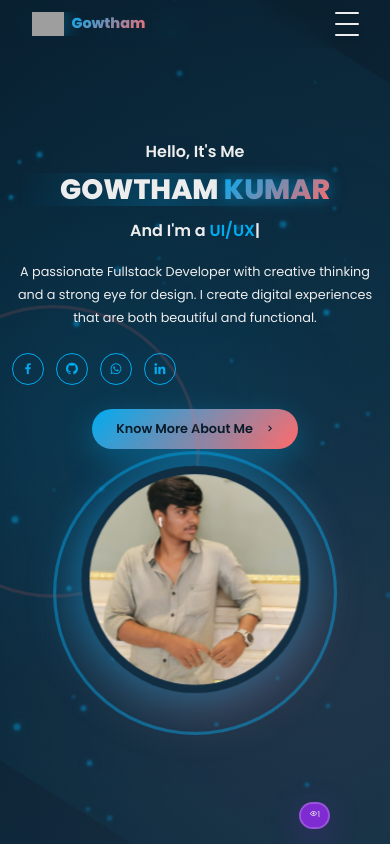
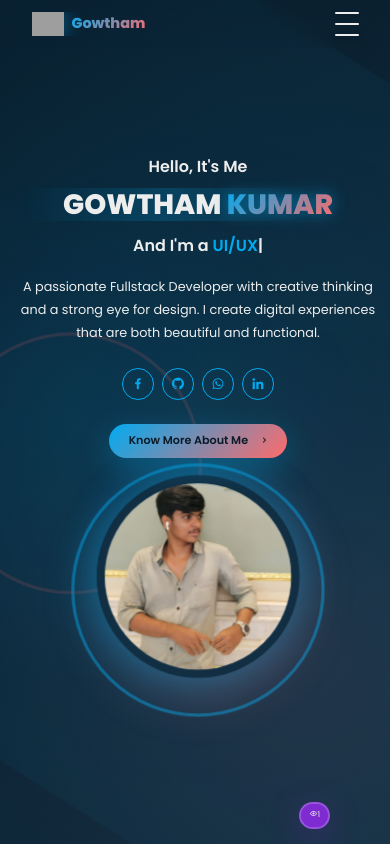
Before and after one commit to Gowtham310106/dev-portfolio, a React (Vite) app: page / in a window 390 px wide. Shown: the top 844 px of the page. Built offline with nearby package versions, Linux system fonts and the light colour scheme; grey boxes are pictures that could not be loaded.

Commit message:
adjused icon secction

```diff
--- a/src/styles/Home.css
+++ b/src/styles/Home.css
@@ -41,27 +41,6 @@
   100% { opacity: 1; }
 }
 
-/* Animated Particles */
-.particles-container {
-  position: absolute;
-  top: 0;
-  left: 0;
-  width: 100%;
-  height: 100%;
-  pointer-events: none;
-  z-index: 1;
-  overflow: hidden;
-}
-
-.particle {
-  position: absolute;
-  background: var(--primary-color);
-  border-radius: 50%;
-  opacity: 0.3;
-  filter: blur(1px);
-  box-shadow: 0 0 10px rgba(0, 171, 240, 0.5);
-}
-
 .home .container {
   display: grid;
   grid-template-columns: 1fr 1fr;
@@ -69,6 +48,11 @@
   gap: 6rem;
   position: relative;
   z-index: 1;
+}
+
+.home-content {
+  position: relative;
+  z-index: 10; /* Higher z-index for content */
 }
 
 .home-content h3 {
@@ -135,10 +119,15 @@
   opacity: 0.8;
 }
 
+/* FIXED: Social Icons with proper z-index */
 .home-sci {
   display: flex;
   gap: 1.5rem;
   margin-bottom: 3rem;
+  justify-content: flex-start;
+  width: 100%;
+  position: relative;
+  z-index: 20; /* Higher z-index than profile rings */
 }
 
 .home-sci a {
@@ -156,6 +145,8 @@
   transition: all 0.4s cubic-bezier(0.4, 0, 0.2, 1);
   position: relative;
   overflow: hidden;
+  z-index: 21; /* Even higher z-index for individual icons */
+  pointer-events: auto; /* Ensure clicks work */
 }
 
 .home-sci a::before {
@@ -232,6 +223,7 @@
   box-shadow: var(--shadow);
   position: relative;
   overflow: hidden;
+  z-index: 20; /* Higher z-index */
 }
 
 .btn-box::before {
@@ -269,11 +261,14 @@
   transform: translateX(0.5rem) rotate(90deg);
 }
 
+/* FIXED: Profile picture with proper z-index management */
 .profile-picture {
   display: flex;
   justify-content: center;
   align-items: center;
   perspective: 1000px;
+  position: relative;
+  z-index: 5; /* Lower z-index than content */
 }
 
 .image-container {
@@ -282,6 +277,7 @@
   height: 40rem;
   transform-style: preserve-3d;
   transition: transform 0.3s ease;
+  z-index: 5;
 }
 
 .profile {
@@ -291,12 +287,13 @@
   border-radius: 50%;
   border: 1rem solid var(--secondary-color);
   position: relative;
-  z-index: 2;
+  z-index: 6; /* Higher than rings but lower than social icons */
   animation: float 4s ease-in-out infinite;
   box-shadow:
     0 0 40px rgba(0, 171, 240, 0.4),
     inset 0 0 40px rgba(0, 171, 240, 0.1);
   transition: all 0.3s ease;
+  pointer-events: none; /* Profile image shouldn't block clicks */
 }
 
 .image-container:hover .profile {
@@ -317,9 +314,11 @@
   filter: blur(3rem);
   opacity: 0.3;
   animation: pulse 3s ease-in-out infinite alternate;
-  z-index: 1;
+  z-index: 4; /* Lower than profile image */
+  pointer-events: none; /* Shouldn't block clicks */
 }
 
+/* FIXED: Profile rings with lower z-index and pointer-events none */
 .profile-ring {
   position: absolute;
   top: 50%;
@@ -330,8 +329,9 @@
   border: 3px solid var(--primary-color);
   border-radius: 50%;
   opacity: 0.3;
-  z-index: 0;
+  z-index: 3; /* Lower z-index than social icons */
   animation: ring-pulse 3s ease-in-out infinite;
+  pointer-events: none; /* This is key - rings won't block clicks */
 }
 
 .profile-ring::before {
@@ -345,6 +345,7 @@
   border-radius: 50%;
   opacity: 0.2;
   animation: ring-pulse 3s ease-in-out infinite 0.5s;
+  pointer-events: none; /* Ensure pseudo-element also doesn't block clicks */
 }
 
 @keyframes float {
@@ -378,7 +379,7 @@
   }
 }
 
-/* Responsive Design */
+/* FIXED: Responsive Design with proper z-index management */
 @media (max-width: 968px) {
   .home .container {
     grid-template-columns: 1fr;
@@ -394,6 +395,43 @@
     width: 35rem;
     height: 35rem;
   }
+
+  /* FIX: Center social icons on tablet and mobile */
+  .home-sci {
+    justify-content: center;
+    margin-left: 0;
+    z-index: 20; /* Maintain high z-index */
+  }
+}
+
+@media (max-width: 768px) {
+  .home-content h1 {
+    font-size: 4rem;
+  }
+
+  .home-content h3 {
+    font-size: 2.2rem;
+  }
+
+  .image-container {
+    width: 30rem;
+    height: 30rem;
+  }
+
+  /* FIX: Ensure social icons are centered and clickable */
+  .home-sci {
+    justify-content: center;
+    margin: 2rem auto 3rem auto;
+    max-width: 100%;
+    z-index: 20;
+  }
+
+  .home-sci a {
+    width: 4.5rem;
+    height: 4.5rem;
+    font-size: 1.9rem;
+    z-index: 21;
+  }
 }
 
 @media (max-width: 480px) {
@@ -406,13 +444,48 @@
   }
 
   .image-container {
-    width: 28rem;
-    height: 28rem;
+    width: 25rem;
+    height: 25rem;
+  }
+
+  /* FIX: Mobile social icons centering and clickability */
+  .home-sci {
+    justify-content: center;
+    gap: 1rem;
+    margin: 2rem auto 3rem auto;
+    padding: 0 1rem;
+    z-index: 20;
   }
 
   .home-sci a {
     width: 4rem;
     height: 4rem;
     font-size: 1.8rem;
+    z-index: 21;
+  }
+
+  .btn-box {
+    padding: 1rem 2.5rem;
+    font-size: 1.4rem;
+    z-index: 20;
   }
 }
+
+/* Extra small devices */
+@media (max-width: 360px) {
+  .home-sci {
+    gap: 0.8rem;
+    z-index: 20;
+  }
+
+  .home-sci a {
+    width: 3.8rem;
+    height: 3.8rem;
+    font-size: 1.6rem;
+    z-index: 21;
+  }
+
+  .home-content h1 {
+    font-size: 3rem;
+  }
+}
```
